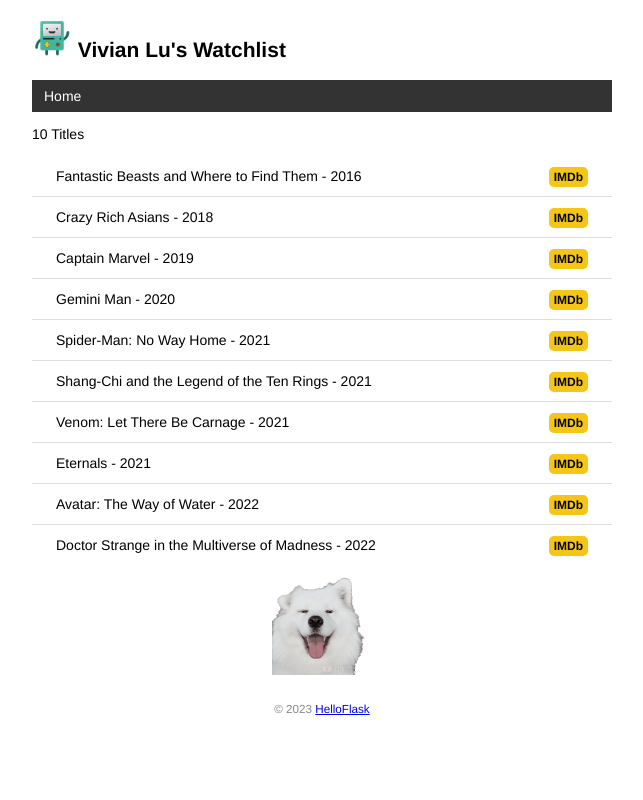
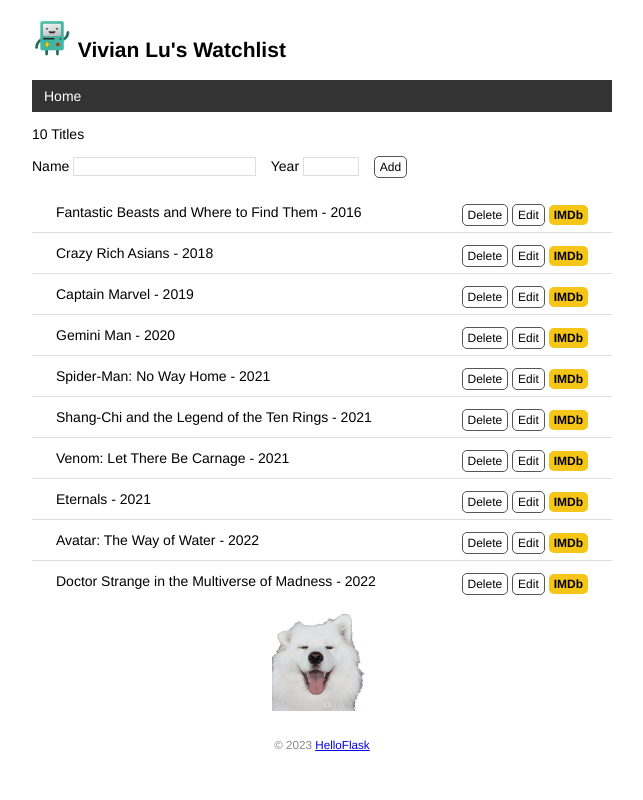
Before and after one commit to Viviann927/watchlist, a Flask app: page / in a window 1280 px wide. Shown: the whole page, without its empty margins (318-961 px from the left). Run offline with Flask 2, Linux system fonts and the light colour scheme; data comes from the database, SQL or seed files in the repository; both versions use the stored data as it was after the commit.

Commit message:
Create_Edit_Delete item by form

```diff
--- a/app.py
+++ b/app.py
@@ -1,4 +1,4 @@
-from flask import Flask, url_for, render_template
+from flask import Flask, url_for, render_template, redirect, request, flash
 from flask_sqlalchemy import SQLAlchemy
 import os
 import sys
@@ -14,6 +14,7 @@ app = Flask(__name__)
 
 app.config['SQLALCHEMY_DATABASE_URI'] = prefix + os.path.join(app.root_path, 'data.db')
 app.config['SQLALCHEMY_TRACK_MODIFICATIONS'] = False
+app.config['SECRET_KEY'] = os.environ.get('SECRET_KEY') or 'hard to guess string'
 db = SQLAlchemy(app)
 
 class User(db.Model):
@@ -74,11 +75,49 @@ def inject_user():
 def page_not_found(e):
     return render_template('404.html'), 404
 
-@app.route('/')
+@app.route('/', methods=['GET', 'POST'])
 def index():
+    if request.method == 'POST':
+        title = request.form.get('title')
+        year = request.form.get('year')
+        if not title or not year or len(title) > 60 or len(year) > 4:
+            flash('Invalid input')
+            return redirect(url_for('index'))
+
+        movie = Movie(title=title, year=year)
+        db.session.add(movie)
+        db.session.commit()
+        flash('Item created.')
+        return redirect(url_for('index'))
+    user = User.query.first()
     movies = Movie.query.all()
-    return render_template('index.html', movies=movies)
+    return render_template('index.html', user=user, movies=movies)
 
+@app.route('/movie/edit/<int:movie_id>', methods=['GET', 'POST'])
+def edit(movie_id):
+    movie = Movie.query.get_or_404(movie_id)
+    if request.method == 'POST':
+        title = request.form.get('title')
+        year = request.form.get('year')
+        if not title or not year or len(title) > 60 or len(year) > 4:
+            flash('Invalid input')
+            return redirect(url_for('edit', movie_id=movie_id))
+
+        movie.title = title
+        movie.year = year
+        db.session.commit()
+        flash('Item updated.')
+        return redirect(url_for('index'))
+
+    return render_template('edit.html', movie=movie)
+
+@app.route('/movie/delete/<int:movie_id>', methods=['POST'])
+def delete(movie_id):
+    movie = Movie.query.get_or_404(movie_id)
+    db.session.delete(movie)
+    db.session.commit()
+    flash('Item delete.')
+    return redirect(url_for('index'))
 
 
 if __name__ == '__main__':
--- a/static/style.css
+++ b/static/style.css
@@ -76,3 +76,47 @@ background: #F5C518;
 border-radius: 5px;
 padding: 3px 5px;
 }
+
+/* 覆蓋某些瀏覽器對input元素定義的字體 */
+input[type=submit] {
+font-family: inherit;
+}
+input[type=text] {
+border: 1px solid #ddd;
+}
+input[name=year] {
+width: 50px;
+}
+
+.btn {
+font-size: 12px;
+padding: 3px 5px;
+text-decoration: none;
+cursor: pointer;
+background-color: white;
+color: black;
+border: 1px solid #555555;
+border-radius: 5px;
+}
+
+.btn:hover {
+text-decoration: none;
+background-color: black;
+color: white;
+border: 1px solid black;
+}
+
+.alert {
+position: relative;
+padding: 7px;
+margin: 7px 0;
+border: 1px solid transparent;
+color: #004085;
+background-color: #cce5ff;
+border-color: #b8daff;
+border-radius: 5px;
+}
+
+.inline-form {
+display: inline;
+}
--- a/templates/base.html
+++ b/templates/base.html
@@ -10,6 +10,9 @@
     {% endblock %}
 </head>
 <body>
+    {% for message in get_flashed_messages() %}
+        <div class="alert">{{ message }}</div>
+    {% endfor %}
     <h2>
         <img alt="Bom" class="bmo_96" src="{{ url_for('static', filename='images/bmo_96.png') }}">
         {{ user.name }}'s Watchlist
--- a/templates/index.html
+++ b/templates/index.html
@@ -2,11 +2,20 @@
 
 {% block content %}
 <p>{{ movies|length }} Titles</p> {# 類似 Python 的 len() #}
+<form method="post">
+    Name <input type="text" name="title" autocomplete="off" required> &ensp;
+    Year <input type="text" name="year" autocomplete="off" required> &ensp;
+    <input class="btn" type="submit" name="submit" value="Add">
+</form>
 <ul class="movie-list">
     {% for movie in movies %} {# 迭代 movies 變量 #}
     <li>{{ movie.title }} - {{ movie.year }} {# 等同於movie['title'] #}
         <span class="float-right">
-            <a class="imdb" href="https://www.imdb.com/find/?q={{ movie.title }}" target="_blank" title="Find this movie on IMDb">IMDb</a>
+            <form class="inline-form" method="post" action="{{ url_for('delete', movie_id=movie.id) }}">
+                <input class="btn" type="submit" name="delete" value="Delete" onclick="return confirm('Are you sure?')">
+                <a class="btn" href="{{ url_for('edit', movie_id=movie.id) }}">Edit</a>
+                <a class="imdb" href="https://www.imdb.com/find/?q={{ movie.title }}" target="_blank" title="Find this movie on IMDb">IMDb</a>
+            </form>
         </span>
     </li>
     {% endfor %} {# 使用 endfor 標籤结束 for 語句 #}
```
Also changed, not shown: templates/edit.html (added, +10 -0 lines), data.db.
